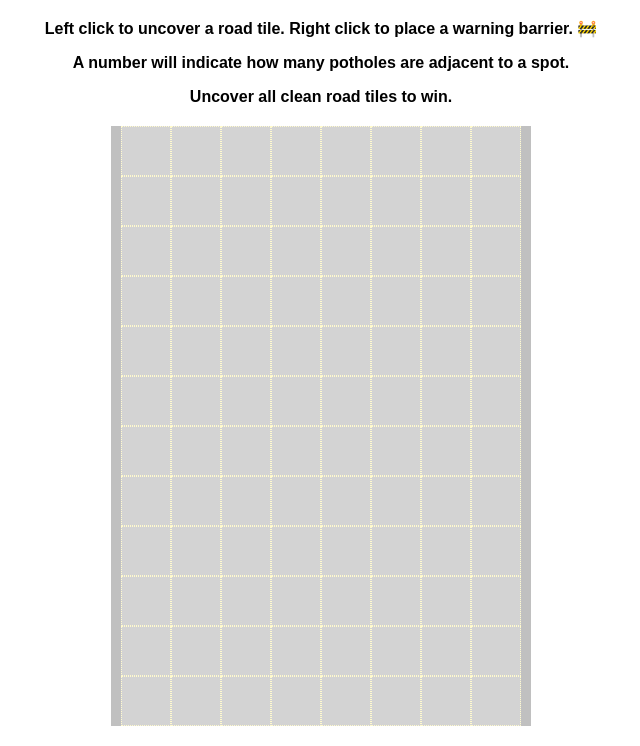
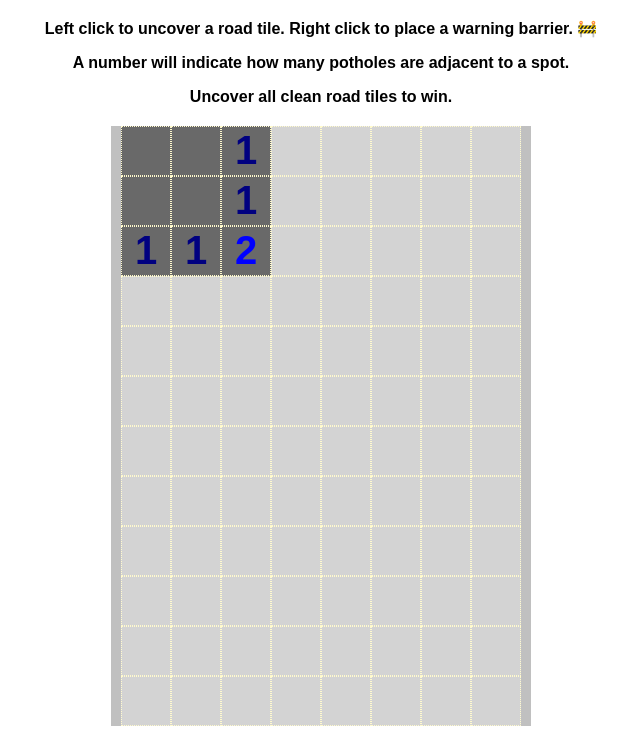
Before and after one commit to shanehendrickson/js-potholes, a plain HTML site: page index.html in a window 1280 px wide. Both pictures are taken after a click on the element 465 px from the left and 212 px from the top of the page. Shown: the part 62-808 px from the top of the page, without its empty margins (319-959 px from the left). Drawn offline with Linux system fonts and the light colour scheme.

Commit message:
Recursive Check
Added recursive check if clicking a blank space. Most functionality now implemented.

```diff
--- a/app.js
+++ b/app.js
@@ -5,7 +5,7 @@ let cols = 8;
 let holesCount = 10;
 let holesLocation = [];
 
-let roadCleared = 0;
+let tilesChecked = 0;
 
 let gameOver = false;
 
@@ -37,62 +37,110 @@ function startGame() {
         let row = [];
         for (let c = 0; c < cols; c++) {
             //create a new div element inside the road div
-            let tile = document.createElement("div");
-            tile.id = r.toString() + "-" + c.toString();
-            tile.addEventListener('click', clickTile);
-            tile.addEventListener('contextmenu', placeBarrier);
-            document.getElementById("road").append(tile); // add the newly created tile
-            row.push(tile);
+            let roadTile = document.createElement("div");
+            roadTile.id = r.toString() + "-" + c.toString();
+            roadTile.addEventListener("click", checkTile);
+            roadTile.addEventListener("contextmenu", placeBarrier);
+            document.getElementById("road").append(roadTile); // add the newly created tile
+            row.push(roadTile);
         }
         road.push(row);
     }
-    console.log(road);
+
     placePotholes();
 }
 
 // click a road tile
-function clickTile(){
-    if (gameOver || this.classList.contains('tile-clicked')){
+function checkTile() {
+    if (gameOver || this.classList.contains("tile-checked")) {
         return;
     }
 
-    let tile = this;
+    let roadTile = this;
 
-    if (holesLocation.includes(tile.id)){
-        alert('GAME OVER');
+    if (holesLocation.includes(roadTile.id)) {
         gameOver = true;
         revealPotholes();
         return;
     }
 
+    let coords = roadTile.id.split("-"); // turns '0-0' into ['0', '0']
+    let r = parseInt(coords[0]);
+    let c = parseInt(coords[1]);
+    checkPothole(r, c);
 }
 
 // place a barrier - right click
-function placeBarrier(e){
-    e.preventDefault()
-    let tile = this;
+function placeBarrier(e) {
+    e.preventDefault();
+    let roadTile = this;
 
-    if(tile.innerText == ''){
-        tile.innerText = '🚧'
-    } else if (tile.innerText == '🚧'){
-        tile.innerText = '';
+    if (roadTile.innerText == "") {
+        roadTile.innerText = "🚧";
+    } else if (roadTile.innerText == "🚧") {
+        roadTile.innerText = "";
     }
     return;
 }
 
 // reveal potholes
-function revealPotholes(){
-    for(let r = 0; r < rows; r++){
-        for(let c = 0; c < cols; c++){
-            let tile = road[r][c];
-            if(holesLocation.includes(tile.id)){
-                tile.innerText = '🕳️';
+function revealPotholes() {
+    for (let r = 0; r < rows; r++) {
+        for (let c = 0; c < cols; c++) {
+            let roadTile = road[r][c];
+            if (holesLocation.includes(roadTile.id)) {
+                roadTile.innerText = "🕳️";
             }
         }
     }
 }
 
 // check for potholes
+function checkPothole(r, c) {
+    if (r < 0 || r >= rows || c < 0 || c >= cols) {
+        return;
+    }
+    if (road[r][c].classList.contains('tile-checked')){
+        return;
+    }
+
+    road[r][c].classList.add('tile-checked');
+    tilesChecked += 1;
+
+    potholesDiscovered = 0;
+    potholesDiscovered += checkRoadTile(r - 1, c - 1); // UP and LEFT one from clicked tile
+    potholesDiscovered += checkRoadTile(r - 1, c); // UP one from clicked tile
+    potholesDiscovered += checkRoadTile(r - 1, c + 1); // UP and RIGHT one from clicked tile
+    potholesDiscovered += checkRoadTile(r, c - 1); // LEFT one from clicked tile
+    potholesDiscovered += checkRoadTile(r, c + 1); // RIGHT one from clicked tile
+    potholesDiscovered += checkRoadTile(r + 1, c - 1); // DOWN and LEFT one from clicked tile
+    potholesDiscovered += checkRoadTile(r + 1, c); // DOWN one from clicked tile
+    potholesDiscovered += checkRoadTile(r + 1, c + 1); // DOWN and RIGHT one from clicked tile
+
+    if (potholesDiscovered > 0) {
+        road[r][c].innerText = potholesDiscovered;
+        road[r][c].classList.add("holes" + potholesDiscovered.toString());
+    } else {
+        checkPothole(r - 1, c - 1); // UP and LEFT one from clicked tile
+        checkPothole(r - 1, c); // UP one from clicked tile
+        checkPothole(r - 1, c + 1); // UP and RIGHT one from clicked tile
+        checkPothole(r, c - 1); // LEFT one from clicked tile
+        checkPothole(r, c + 1); // RIGHT one from clicked tile
+        checkPothole(r + 1, c - 1); // DOWN and LEFT one from clicked tile
+        checkPothole(r + 1, c); // DOWN one from clicked tile
+        checkPothole(r + 1, c + 1); // DOWN and RIGHT one from clicked tile
+    }
+}
+
+function checkRoadTile(r, c) {
+    if (r < 0 || r >= rows || c < 0 || c >= cols) {
+        return 0;
+    }
+    if (holesLocation.includes(r.toString() + "-" + c.toString())) {
+        return 1;
+    }
+    return 0;
+}
 
 // testing only
 console.log(holesLocation);
--- a/style.css
+++ b/style.css
@@ -28,7 +28,7 @@ body {
     cursor: pointer;
 }
 
-.tile-clicked {
+.tile-checked {
     background-color: dimgray;
     border: 1px solid lemonchiffon;
 }
```
